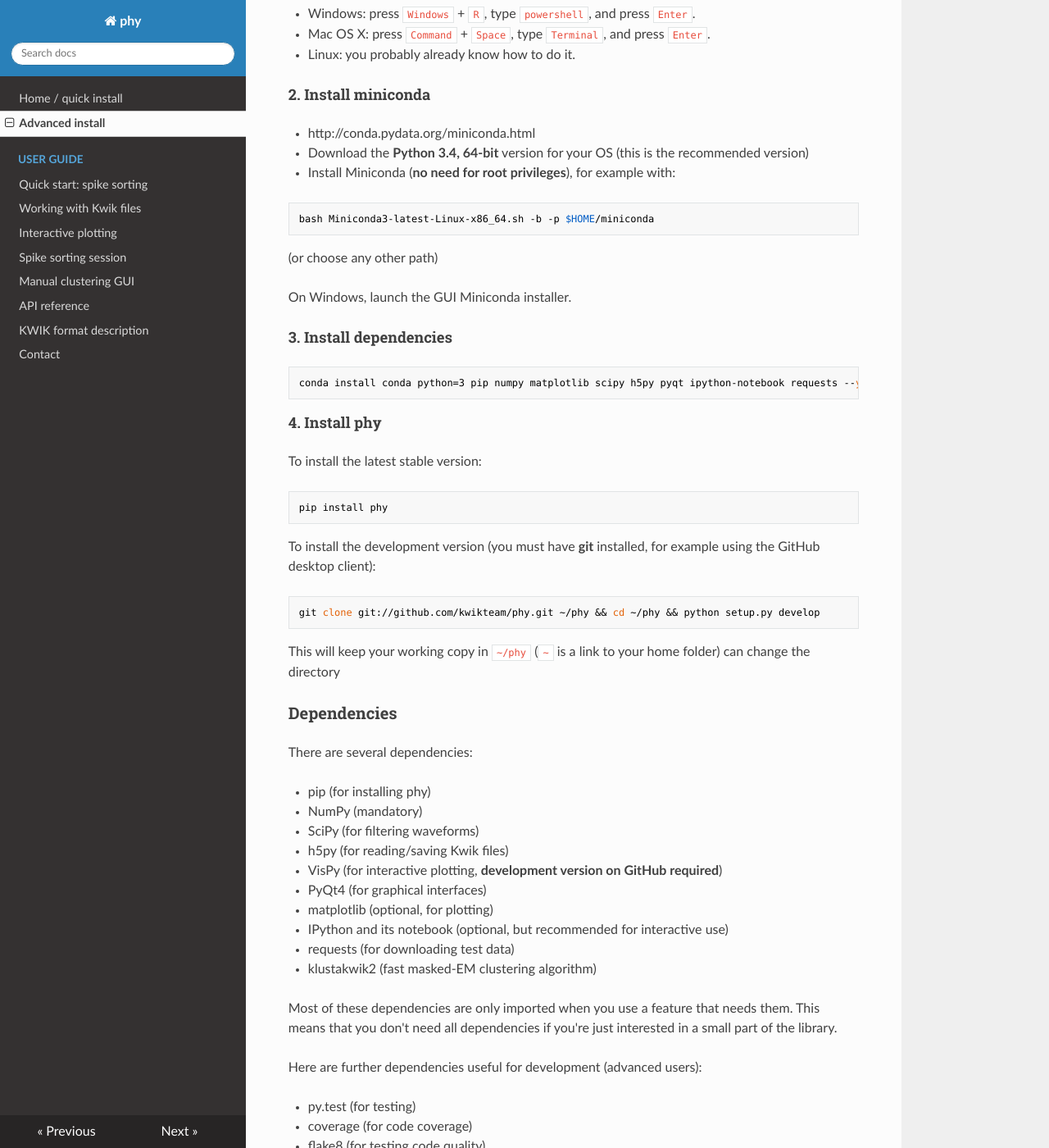
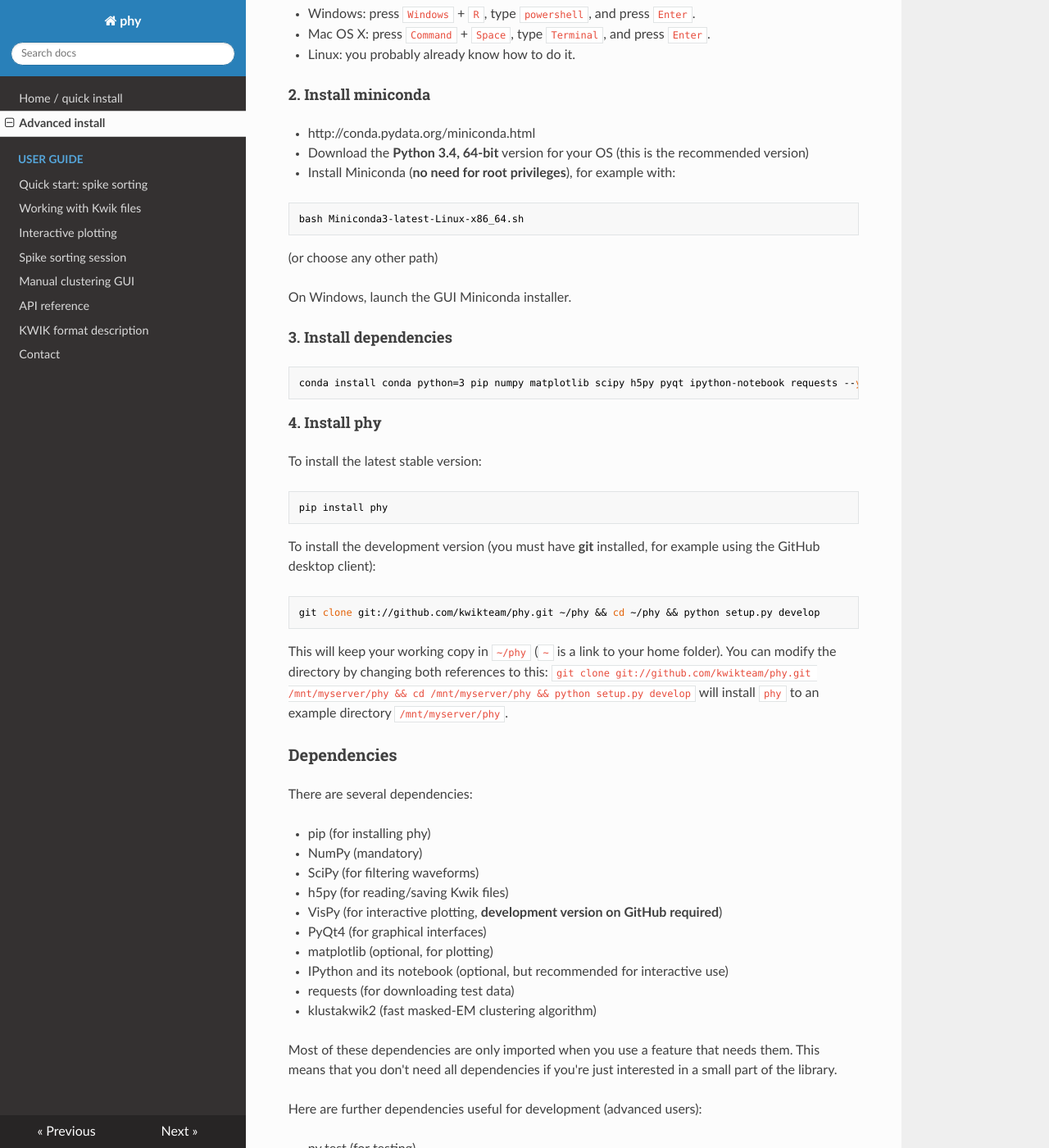
Before and after one commit to kwikteam/phy-doc, an MkDocs documentation site: the page built from docs/install.md, in a window 1280 px wide and 1400 px high, scrolled down 718 px. Shown: the whole window at 82% size. Built offline with MkDocs 1.6.1, drawn with Linux system fonts in a browser that asks for light colours; nearby versions of some CDN libraries; old or Windows-style settings are respelled for this version of MkDocs; some of the changed text lies outside the part shown.

Commit message:
More changes

````diff
--- a/docs/install.md
+++ b/docs/install.md
@@ -1,4 +1,4 @@
-* For quick install instructions, please see the [homepage](index.md). **
+** For quick install instructions, please see the [homepage](index.md). **
 
 phy is written in pure Python. It works with Python 2.7, 3.3, and 3.4 on Windows, Mac OS X, and Linux.
 
@@ -27,7 +27,7 @@ On Windows, you will need [PowerShell](http://social.technet.microsoft.com/wiki/
 * Install Miniconda (**no need for root privileges**), for example with:
 
 ```
-bash Miniconda3-latest-Linux-x86_64.sh -b -p $HOME/miniconda
+bash Miniconda3-latest-Linux-x86_64.sh
 ```
 
 (or choose any other path)
@@ -53,7 +53,7 @@ To install the development version (you must have **git** installed, for example
 ```
 git clone git://github.com/kwikteam/phy.git ~/phy && cd ~/phy && python setup.py develop
 ```
-This will keep your working copy in `~/phy` (`~` is a link to your home folder) can change the directory
+This will keep your working copy in `~/phy` (`~` is a link to your home folder). You can modify the directory by changing both references to this: ```git clone git://github.com/kwikteam/phy.git /mnt/myserver/phy && cd /mnt/myserver/phy && python setup.py develop``` will install `phy` to an example directory `/mnt/myserver/phy`.
 
 ### Dependencies
 
@@ -104,4 +104,4 @@ from vispy.app import use_app
 use_app('ipynb_webgl')
 ```
 
-In the near future we'll work particularly on this, so that you can use phy in the browser without installing the software or downloading the data.
+In the future this will be developed further, so that you can use phy in the browser without installing the software or downloading the data.
````
Also changed, not shown: docs/index.md (+1 -1 lines).
